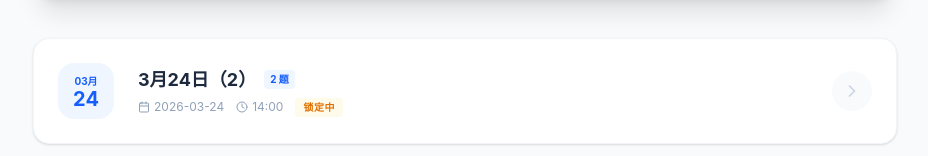
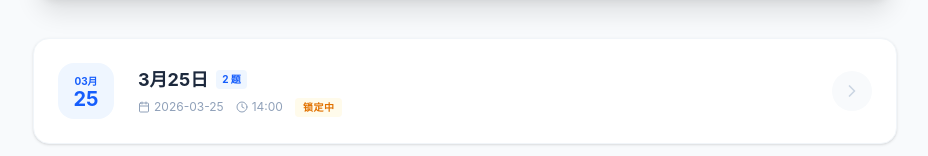
Before and after one commit to wyz-1020/-11, a React (Vite) app: page / in a window 1280 px wide. Shown: the part 231-387 px from the top of the page, without its empty margins (175-1103 px from the left). Built offline with nearby package versions, Linux system fonts and the light colour scheme.

Commit message:
feat: Update seed problem 4 with new date and title
Increment seed problem 4 version and update its date and title to reflect the latest challenge details. This ensures users receive the correct initial problem set.

```diff
--- a/src/App.tsx
+++ b/src/App.tsx
@@ -68,7 +68,7 @@ export default function App() {
     const seed1Id = 'seed-problem-1';
     const seed2Id = 'seed-problem-2';
     const seed3Id = 'seed-problem-3';
-    const seed4Id = 'seed-problem-4-v11'; // Incremented version to ensure fresh seed
+    const seed4Id = 'seed-problem-4-v12'; // Incremented version to ensure fresh seed
 
     const hasSeed1 = currentProblems.some(p => p.id === seed1Id || p.title === '3月18日');
     const hasSeed2 = currentProblems.some(p => p.id === seed2Id || p.title === '3月19日');
@@ -141,8 +141,8 @@ export default function App() {
     if (!hasSeed4) {
       const initialProblem4: MathProblem = {
         id: seed4Id,
-        date: '2026-03-24',
-        title: '3月24日（2）',
+        date: '2026-03-25',
+        title: '3月25日',
         unlockTime: '14:00',
         createdAt: Date.now() + 3000,
         problems: [
```
